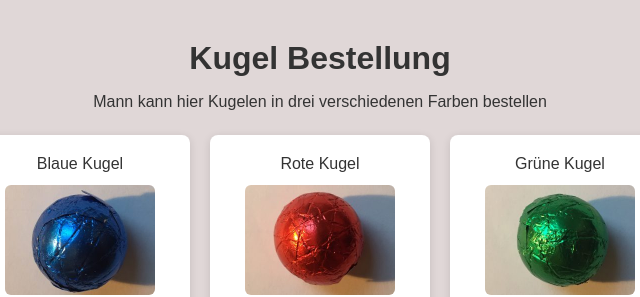
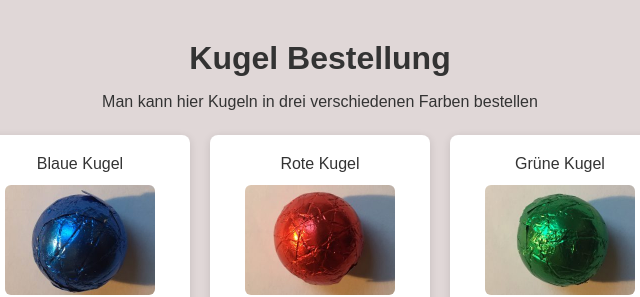
Before and after one commit to MikaB-sudo/Foerderband, a plain HTML site: page Website/index.html in a window 1280 px wide. Shown: the top 297 px of the page, 320-960 px from the left. Drawn offline with Linux system fonts and the light colour scheme.

Commit message:
rechtschreibung

```diff
--- a/Website/index.html
+++ b/Website/index.html
@@ -8,7 +8,7 @@
 </head>
 <body>
 <h1>Kugel Bestellung</h1>
-<p>Mann kann hier Kugelen in drei verschiedenen Farben bestellen</p>
+<p>Man kann hier Kugeln in drei verschiedenen Farben bestellen</p>
 <ul>
 <li>Blaue Kugel <img src="assets/BonbonBlau-300x220.jpg" alt="Blaue Kugel" width="150" height="110"> </li>
 <li>Rote Kugel <img src="assets/BonBonRot-300x220.jpg" alt="Rote Kugel" width="150" height="110"></li>
```
